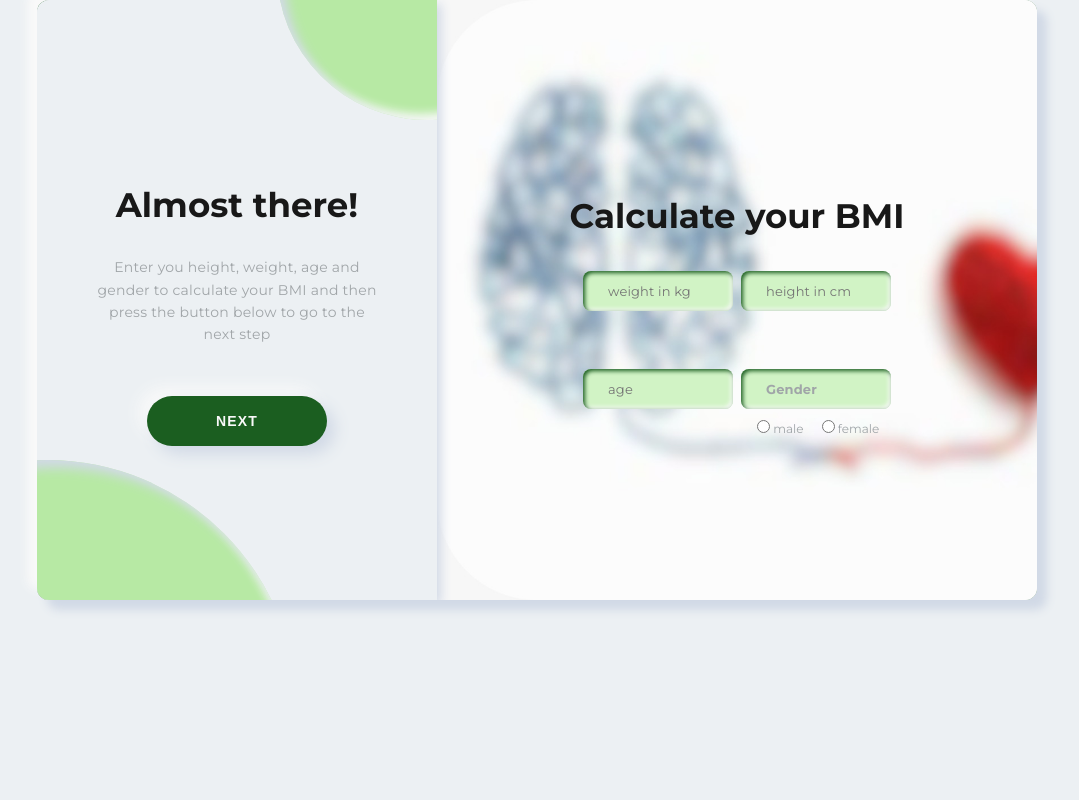
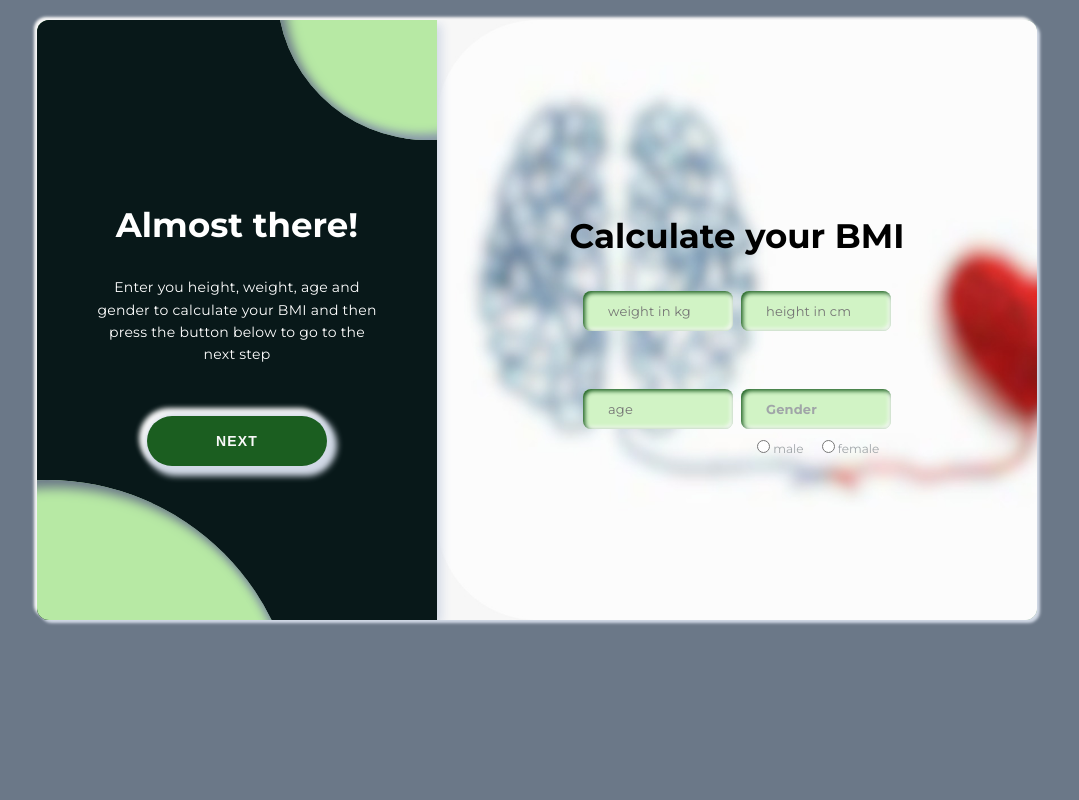
Before and after one commit to lamadannaoui/wellnessAthlete, a PHP site: page /resume-signup.html in a window 1280 px wide. Shown: the whole page, without its empty margins (103-1182 px from the left). Run offline with PHP 8.4, Linux system fonts and the light colour scheme.

Commit message:
file sorting and trying the new colors on resume-s

```diff
--- a/signup-in.css
+++ b/css/signup-in.css
@@ -83,7 +83,7 @@ body{
     height: 100%;
     padding: 25px;
     /* background-color: #ecf0f3; */
-    background-image: url('img/signup-in_bg.png');
+    background-image: url('../img/signup-in_bg.png');
     background-size: cover;
     transition: 1.25s; /*he bas kermel l animation ede lwa2et li lezem tekhdu*/
 }
--- a/signup-r.css
+++ b/css/signup-r.css
@@ -14,8 +14,10 @@ body{
     align-items: center;
     font-family: "Montserrat",sans-serif;
     font-size: 12px;
-    background-color: #ecf0f3;
+    background-color: #6b7888;
+    /* background-color: #060f18e0; */
     color: #a0a5a8;
+    padding-top: 20px;
 }
 
 .main{
@@ -28,7 +30,7 @@ body{
     background-color: #1B5E20;
     /* background-image: url(img/signup-in_bg.png); */
     background-size: cover;
-    box-shadow: 10px 10px 10px #d1d9e6, -10px -10px 10px #f9f9f9;
+    box-shadow: 3px 3px 3px #d1d9e6, -3px -3px 3px #f9f9f9;
     border-radius: 12px;
     overflow: hidden;
 }
@@ -80,7 +82,7 @@ body{
     height: 100%;
     padding: 25px;
     /* background-color: #ecf0f3; */
-    background-image: url('img/signup-in_bg.png');
+    background-image: url('../img/signup-in_bg.png');
     background-size: cover;
     transition: 1.25s;
 }
@@ -146,7 +148,14 @@ body{
     font-size: 34px;
     font-weight: 700;
     line-height: 3;
-    color: #181818;
+    color: #fff;
+}
+
+.form > .title{
+    font-size: 34px;
+    font-weight: 700;
+    line-height: 3;
+    color: #000;
 }
 
 .description{
@@ -154,6 +163,7 @@ body{
     letter-spacing: 0.25px;
     text-align: center;
     line-height: 1.6;
+    color: #fff;
 }
 
 .button{
@@ -166,7 +176,7 @@ body{
     letter-spacing: 1.15px;
     background-color: #1B5E20;
     color: #f9f9f9;
-    box-shadow: 8px 8px 16px #d1d9e6, -8px -8px 16px #f9f9f9;
+    box-shadow: 4px 4px 6px 6px #d1d9e6, -3px -3px 5px 5px #f9f9f9;
     border: none;
     outline: none;
 }
@@ -193,7 +203,9 @@ body{
     padding: 50px;
     z-index: 200;
     transition: 1.25s;
-    background-color: #ecf0f3;
+    background-color: #060f18e0;
+    /* background-color: #6b7888; */
+    /* background-color: #becb65; */
     overflow: hidden;
     box-shadow: 4px 4px 10px #d1d9e6, -4px -4px 10px #f9f9f9;
 }
@@ -204,7 +216,7 @@ body{
     height: 500px;
     border-radius: 50%;
     background-color: #b7e9a4;
-    box-shadow: inset 8px 8px 12px #d1d9e6, inset -6px -6px 10px #f9f9f9;
+    box-shadow: inset 8px 8px 12px #6b7888, inset -6px -6px 10px #8a9aad;
     bottom: -60%;
     left: -60%;
     transition: 1.25s;
@@ -233,7 +245,7 @@ body{
 }
 
 .switch__button:hover{
-    box-shadow: 6px 6px 10px #d1d9e6, -6px -6px 10px #f9f9f9;
+    box-shadow: 2px 2px 3px 3px #d1d9e6, -2px -2px 3px 3px #f9f9f9;
     transform: scale(0.985);
     transition: 0.25s;
 }
--- a/resume-signup.html
+++ b/resume-signup.html
@@ -6,7 +6,7 @@
         <meta charset="utf-8">
 
         <!-- kermel ldesign w font mn google -->
-        <link rel="stylesheet" type="text/css" href="signup-r.css">
+        <link rel="stylesheet" type="text/css" href="css/signup-r.css">
         <link href="https://fonts.googleapis.com/css2?family=Montserrat:wght@400;700;800&display=swap" rel="stylesheet">
 
         <title>WA_signup</title>
@@ -80,6 +80,6 @@
                 </div>
             </div>
         </div>
-        <script src="signup-r.js"></script>
+        <script src="js/signup-r.js"></script>
     </body>
 </html>
--- a/signup-in.html
+++ b/signup-in.html
@@ -5,7 +5,7 @@
         <meta charset="utf-8">
 
         <!-- kermel ldesign w font mn google -->
-        <link rel="stylesheet" type="text/css" href="signup-in.css">
+        <link rel="stylesheet" type="text/css" href="css/signup-in.css">
         <link href="https://fonts.googleapis.com/css2?family=Montserrat:wght@400;700;800&display=swap" rel="stylesheet">
 
         <title>WA_signup-in</title>
@@ -55,6 +55,6 @@
                 </div>
             </div>
         </div>
-        <script src="signup-in.js"></script>
+        <script src="js/signup-in.js"></script>
     </body>
 </html>
```
Also changed, not shown: js/signup-in.js (renamed from signup-in.js), js/signup-r.js (renamed from signup-r.js).
